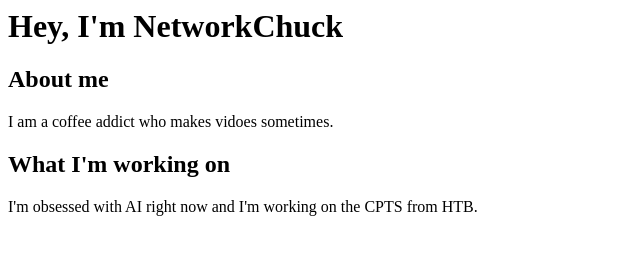
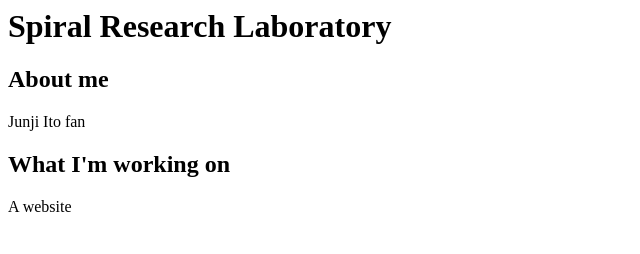
Before and after one commit to dm685190/site, a plain HTML site: page index.html in a window 1280 px wide. Shown: the whole page, without its empty margins (0-640 px from the left). Drawn offline with Linux system fonts and the light colour scheme.

Commit message:
Update index.html

```diff
--- a/index.html
+++ b/index.html
@@ -1,15 +1,15 @@
 <html>
     <h1>
-        Hey, I'm NetworkChuck
+        Spiral Research Laboratory
     </h1>
     <body>
         <h2>About me</h2>
         <p>
-            I am a coffee addict who makes vidoes sometimes.
+            Junji Ito fan
         </p>
         <h2>What I'm working on</h2>
         <p>
-            I'm obsessed with AI right now and I'm working on the CPTS from HTB.
+            A website
         </p>
     </body>
 </html>
```
